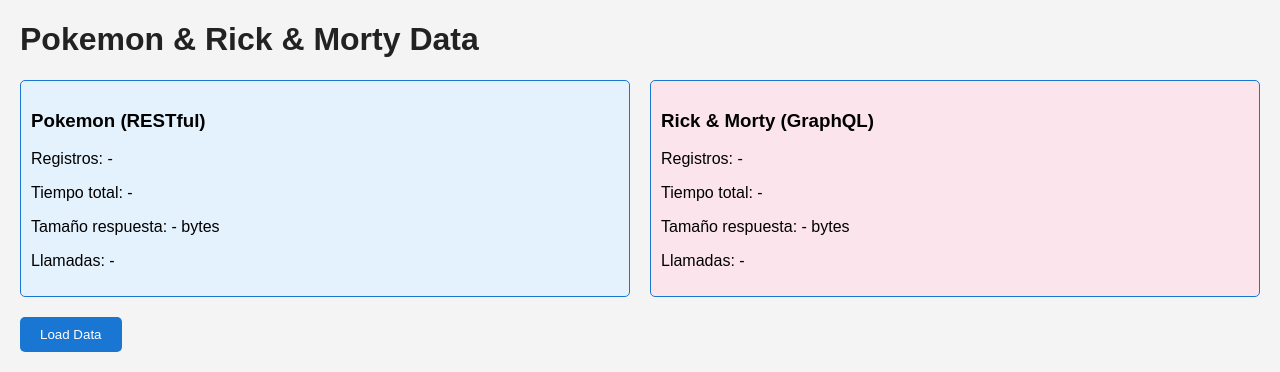
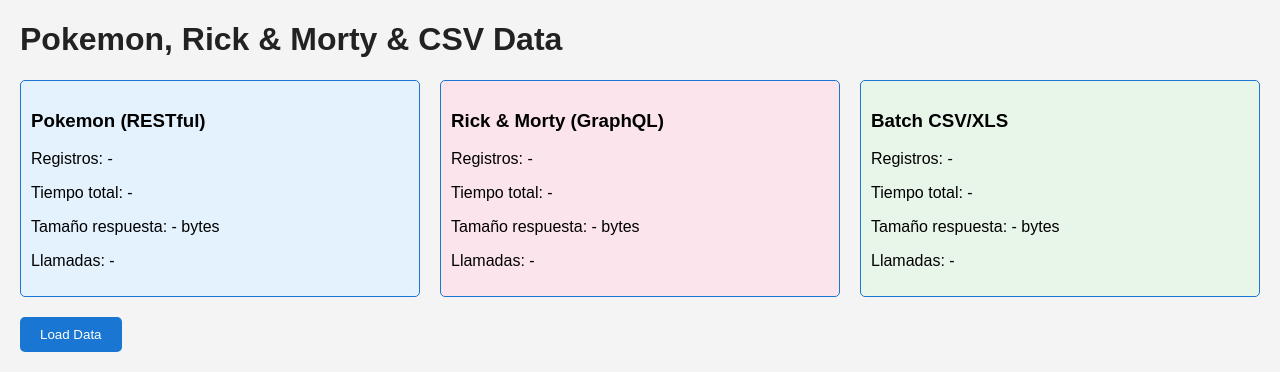
Before and after one commit to leninnx/Benchmark, a Flask app: page / in a window 1280 px wide. Shown: the top 372 px of the page. Run offline with Flask 3, Linux system fonts and the light colour scheme.

Commit message:
Update index.html

```diff
--- a/templates/index.html
+++ b/templates/index.html
@@ -2,7 +2,7 @@
 <html lang="en">
 <head>
     <meta charset="UTF-8">
-    <title>Pokemon & Rick & Morty Data</title>
+    <title>Pokemon, Rick & Morty & CSV Data</title>
     <style>
         body { font-family: Arial, sans-serif; background: #f4f4f4; margin: 20px; }
         h1 { color: #222; }
@@ -15,11 +15,12 @@
         .info-box { border: 1px solid #1976d2; padding: 10px; border-radius: 5px; flex: 1; }
         .pokemon-box { background: #e3f2fd; }
         .rm-box { background: #fce4ec; }
+        .csv-box { background: #e8f5e9; }
         .info-container { display: flex; gap: 20px; margin-bottom: 20px; }
     </style>
 </head>
 <body>
-    <h1>Pokemon & Rick & Morty Data</h1>
+    <h1>Pokemon, Rick & Morty & CSV Data</h1>
 
     <!-- Cuadros de información -->
     <div class="info-container">
@@ -36,6 +37,13 @@
             <p id="rm-time-total">Tiempo total: -</p>
             <p id="rm-size">Tamaño respuesta: - bytes</p>
             <p id="rm-calls">Llamadas: -</p>
+        </div>
+        <div class="info-box csv-box">
+            <h3>Batch CSV/XLS</h3>
+            <p id="csv-records">Registros: -</p>
+            <p id="csv-time-total">Tiempo total: -</p>
+            <p id="csv-size">Tamaño respuesta: - bytes</p>
+            <p id="csv-calls">Llamadas: -</p>
         </div>
     </div>
 
@@ -78,6 +86,12 @@
                         document.getElementById('rm-size').textContent = `Tamaño respuesta: ${item.size_bytes} bytes`;
                         document.getElementById('rm-calls').textContent = `Llamadas: ${item.calls}`;
                     }
+                    if(item.type === "CSV") {
+                        document.getElementById('csv-records').textContent = `Registros: ${item.records}`;
+                        document.getElementById('csv-time-total').textContent = `Tiempo total: ${item.time_total}`;
+                        document.getElementById('csv-size').textContent = `Tamaño respuesta: ${item.size_bytes} bytes`;
+                        document.getElementById('csv-calls').textContent = `Llamadas: ${item.calls}`;
+                    }
                 });
 
                 // Mostrar datos en la tabla
```
